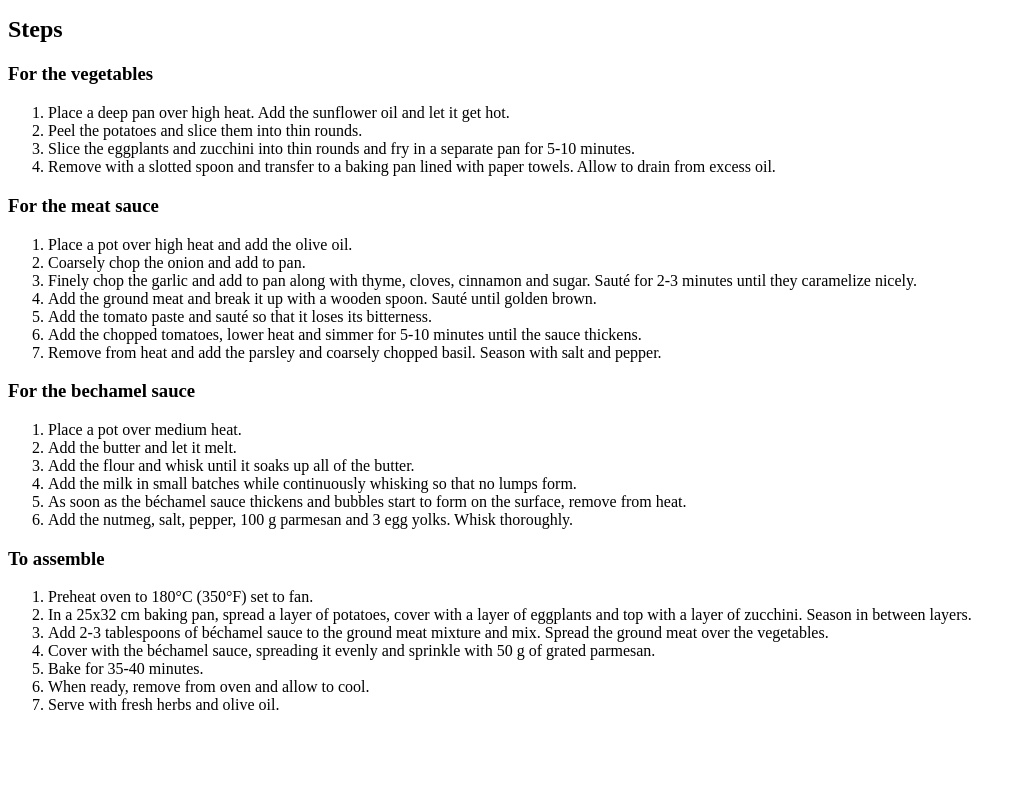
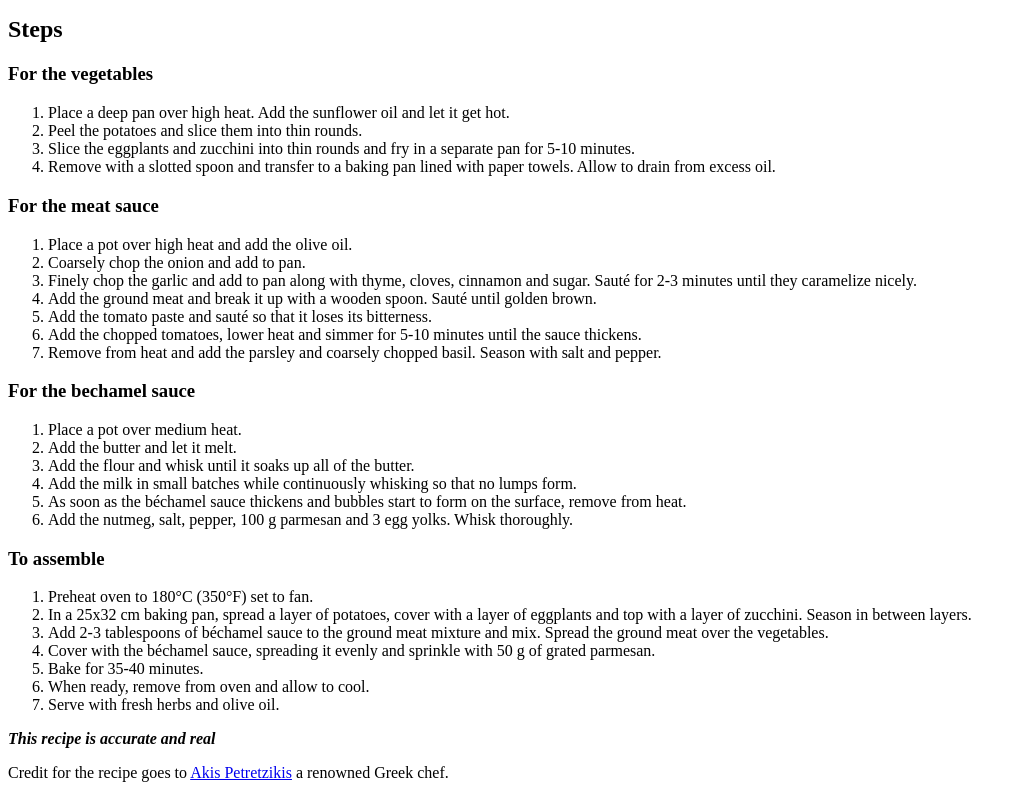
Before and after one commit to amestr1s/odin-recipes, a plain HTML site: page recipes/mousaka.html in a window 1280 px wide. Shown: the part 1459-2257 px from the top of the page, without its empty margins (0-1023 px from the left). Before the commit the page ends 2189 px from the top, so only its background shows below. Drawn offline with Linux system fonts and the light colour scheme.

Commit message:
Add credit

```diff
--- a/recipes/mousaka.html
+++ b/recipes/mousaka.html
@@ -91,5 +91,7 @@
     <li>When ready, remove from oven and allow to cool.</li>
     <li>Serve with fresh herbs and olive oil.</li>
     </ol>
+    <p><strong><em>This recipe is accurate and real</em></strong></p>
+    <p>Credit for the recipe goes to <a href="https://akispetretzikis.com/en/recipe/1559/moysakas" target="_blank" rel="noreferrer">Akis Petretzikis</a> a renowned Greek chef.</p>
 </body>
 </html>
```
